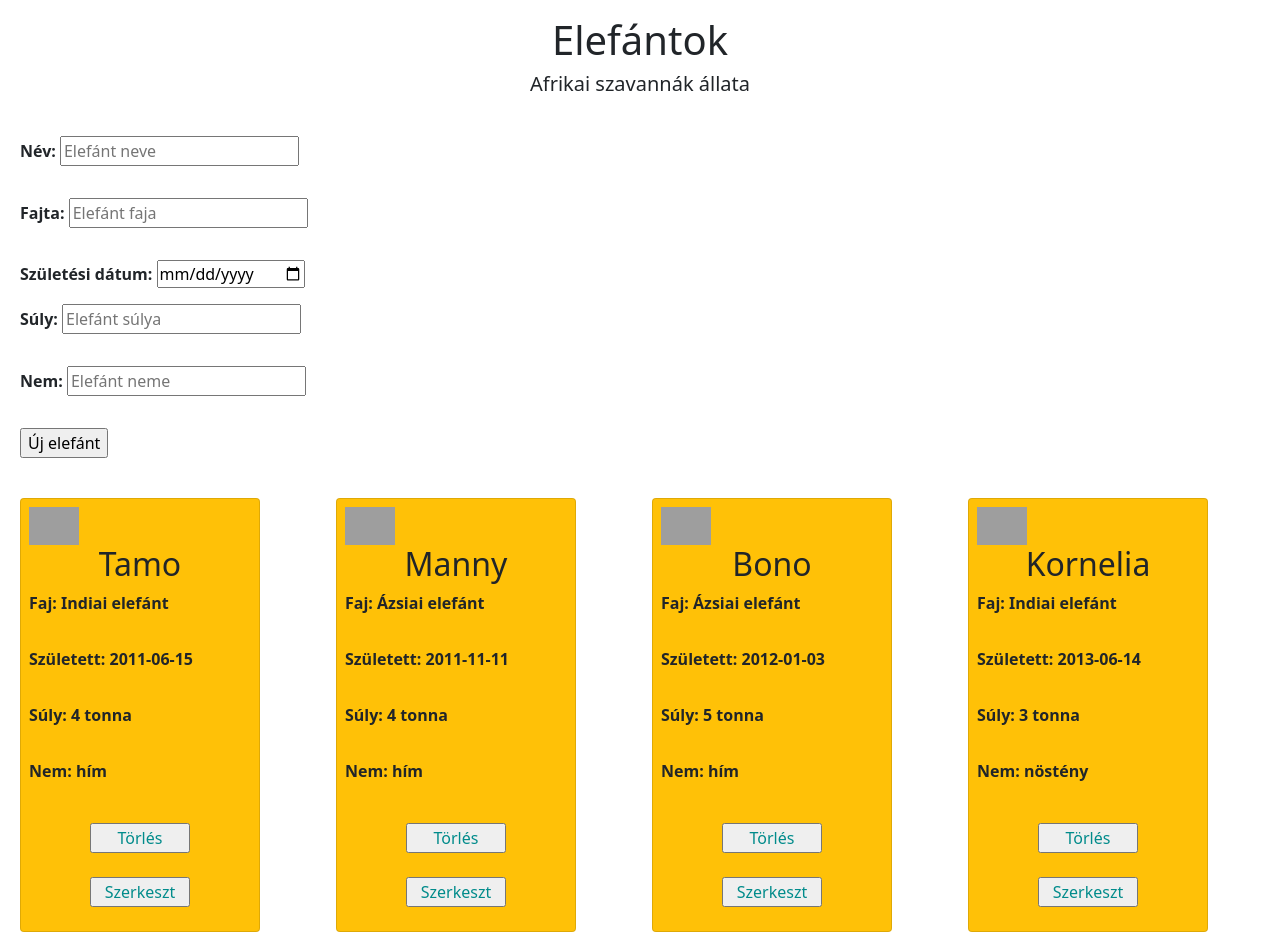
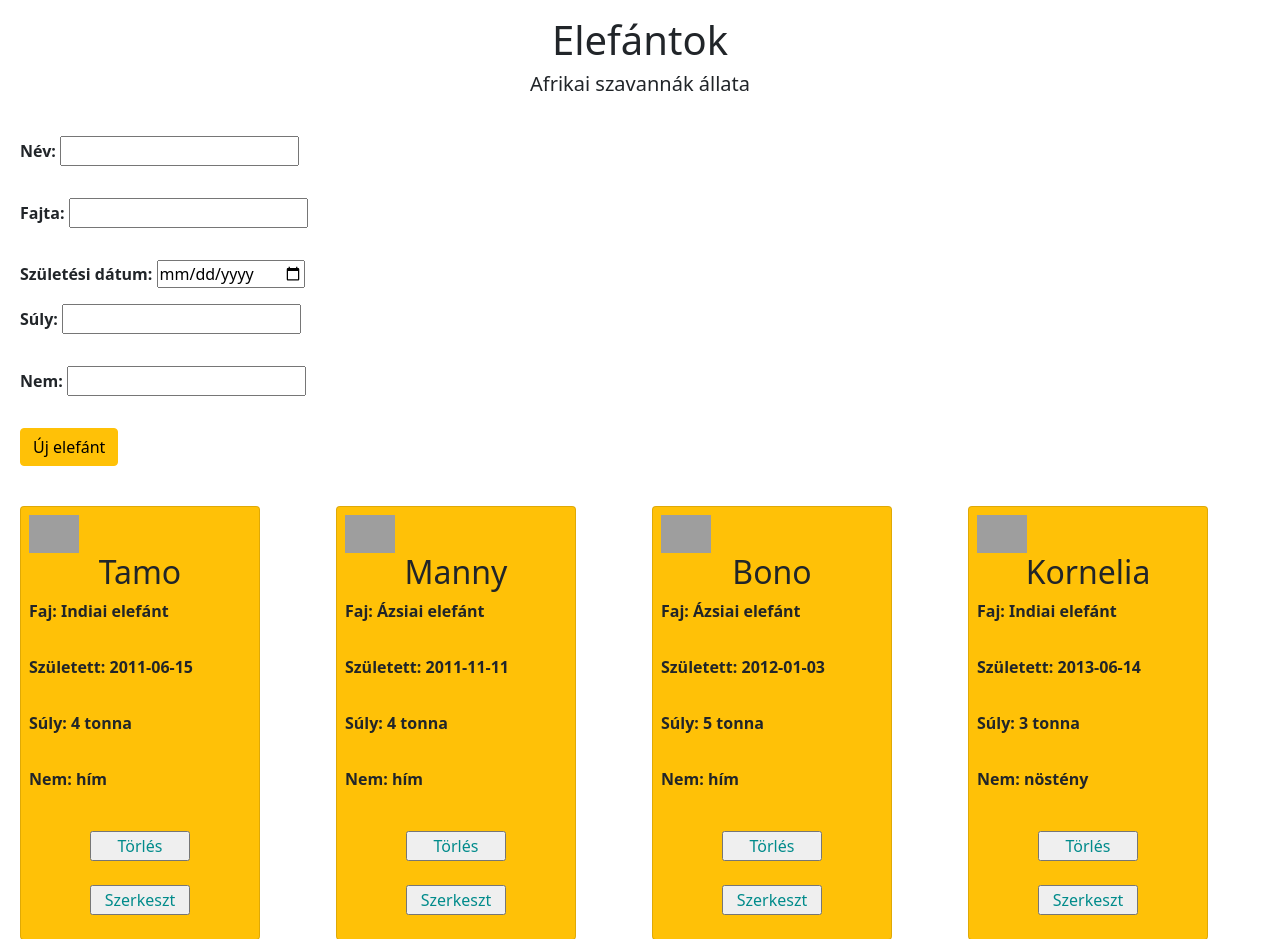
Before and after one commit to SomaHam44/Elefantok, a PHP site: page / in a window 1280 px wide. Shown: the top 939 px of the page. Run offline with PHP 8.4, Linux system fonts and the light colour scheme; data comes from the database, SQL or seed files in the repository; some libraries are stand-ins or nearby versions; grey boxes are pictures that could not be loaded.

Commit message:
Submit gomb bootstrap

```diff
--- a/index.php
+++ b/index.php
@@ -172,13 +172,13 @@ if ($_SERVER['REQUEST_METHOD'] === "POST") {
     }
 
     else if ($_POST['nev'] === "" && $_POST['fajta'] === "" && $_POST['szulDatum'] === "" && $_POST['suly'] === ""
-    && $_POST['nem'] !== "") {
+    && !(is_numeric($_POST['nem']) && $_POST['nem'] !== "")) {
         $elefantosHiba = true;
         $sikertelen = "<p class='text-danger'>Sikertelen elefánt felvétel, mert a nem értékén kívül minden mező üres</p>";
     }
 
     else if ($_POST['nev'] === "" && $_POST['fajta'] === "" && $_POST['szulDatum'] === "" && $_POST['suly'] === ""
-    && is_numeric($_POST['nem']) !== "") {
+    && is_numeric($_POST['nem'])) {
         $elefantosHiba = true;
         $sikertelen = "<p class='text-danger'>Sikertelen elefánt felvétel, mert a nem értéke nem lehet szám és minden mező üres</p>";
     }
@@ -328,6 +328,12 @@ if ($_SERVER['REQUEST_METHOD'] === "POST") {
         $sikertelen = "<p class='text-danger'>Sikertelen elefánt felvétel, mert a súly és a nem mező üres</p>";
     }
 
+    else if ($_POST['nev'] === "" && $_POST['fajta'] === "" && $_POST['szulDatum'] == "" && $_POST['suly'] === ""
+    && is_numeric($_POST['nem'])) {
+        $elefantosHiba = true;
+        $sikertelen = "<p class='text-danger'>Sikertelen elefánt felvétel, mert a nem értéke nem lehet szám és a többi mező üres</p>";
+    }
+
 
 
     //Csak akkor vehetünk fel új elefántot, ha nincsen hiba!
@@ -379,26 +385,26 @@ $gomb = $_POST['gomb'] ?? false;
 
     <form method="POST">
         <div>
-            Név: <input type="text" name="nev" id="neve" placeholder="Elefánt neve">
+            Név: <input type="text" name="nev" id="neve">
             <p class='text-danger' id="hibaN"></p>
         </div>
         <div>
-            Fajta: <input type="text" name="fajta" id="faj" placeholder="Elefánt faja">
+            Fajta: <input type="text" name="fajta" id="faj">
             <p class='text-danger' id="hibaF"></p>
         </div>
         <div>
             Születési dátum: <input type="date" name="szulDatum">
         </div>
         <div>
-            Súly: <input type="number" name="suly" id="sulya" placeholder="Elefánt súlya">
+            Súly: <input type="number" name="suly" id="sulya">
             <p class='text-danger' id="hibaS"></p>
         </div>
         <div>
-            Nem: <input type="text" name="nem" id="neme" placeholder="Elefánt neme">
+            Nem: <input type="text" name="nem" id="neme">
             <p class='text-danger' id="hibaNe"></p>
         </div>
         <div>
-            <input type="submit" value="Új elefánt" name ="gomb" id="elefantGomb">
+            <input type="submit" value="Új elefánt" name ="gomb" class="btn btn-warning" id="elefantGomb">
         </div>
     </form>
     </div>
```
